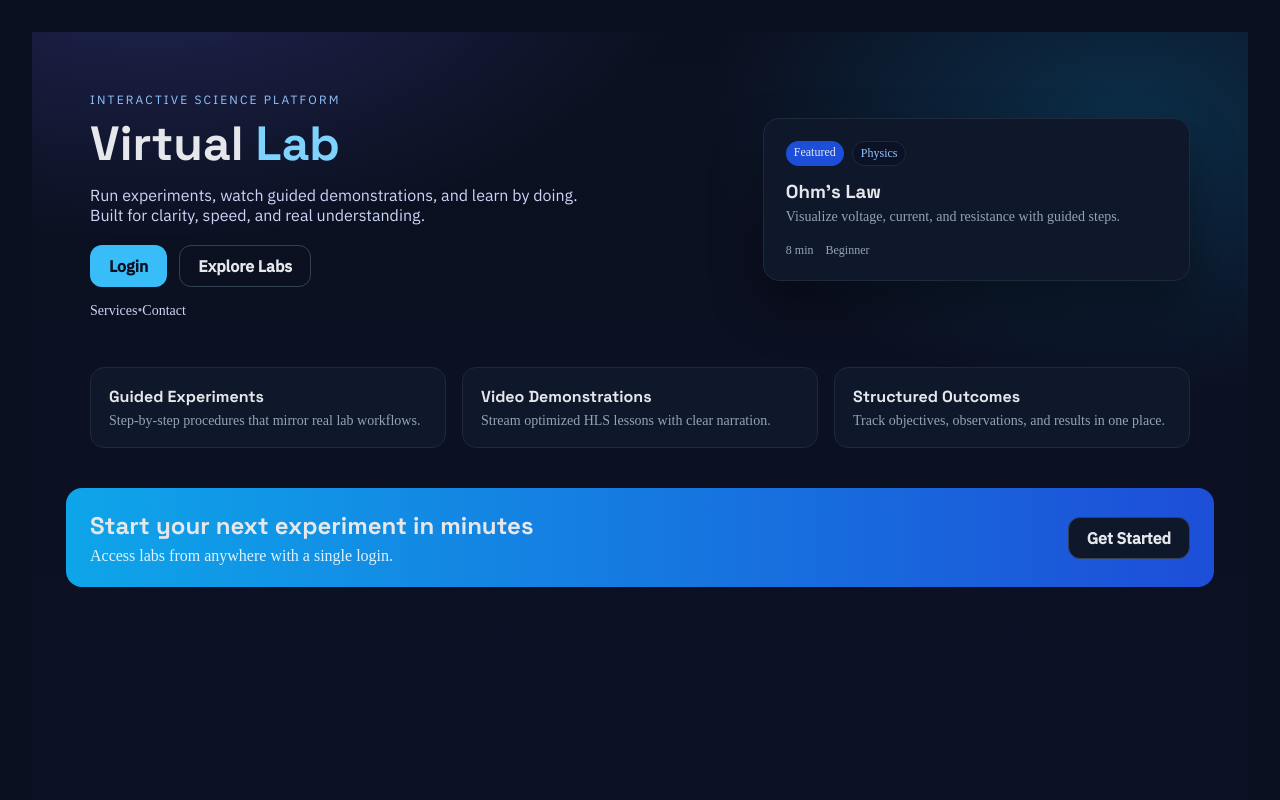
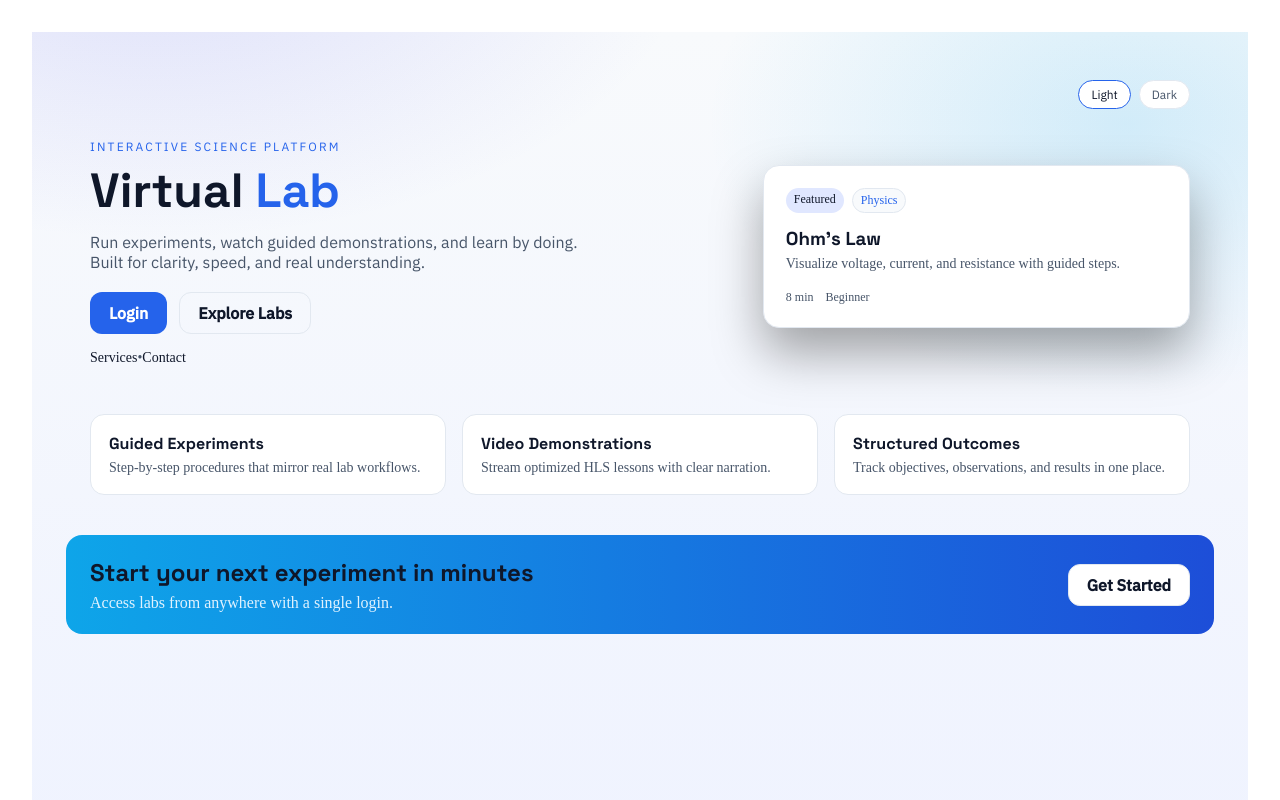
Before and after one commit to ashok-byte-singh/railway-nuxt-laravel-hls, a Nuxt app in the folder nuxt/: page / in a window 1280 px wide. Shown: the top 800 px of the page. Built offline with nearby package versions, Linux system fonts and the light colour scheme; no server answers.

Commit message:
commit block right click

```diff
--- a/nuxt/app/pages/index.vue
+++ b/nuxt/app/pages/index.vue
@@ -1,5 +1,43 @@
+<script setup>
+import { ref, onMounted, watch } from 'vue'
+
+const theme = ref('dark')
+
+onMounted(() => {
+  const stored = localStorage.getItem('vl-theme')
+  if (stored === 'light' || stored === 'dark') {
+    theme.value = stored
+  } else {
+    theme.value = window.matchMedia('(prefers-color-scheme: light)').matches ? 'light' : 'dark'
+  }
+})
+
+watch(theme, (val) => {
+  document.documentElement.dataset.theme = val
+  localStorage.setItem('vl-theme', val)
+})
+</script>
+
 <template>
   <div class="page">
+    <div class="theme-toggle">
+      <button
+        class="toggle-btn"
+        type="button"
+        :class="{ active: theme === 'light' }"
+        @click="theme = 'light'"
+      >
+        Light
+      </button>
+      <button
+        class="toggle-btn"
+        type="button"
+        :class="{ active: theme === 'dark' }"
+        @click="theme = 'dark'"
+      >
+        Dark
+      </button>
+    </div>
     <header class="hero">
       <div class="hero-copy">
         <p class="eyebrow">Interactive Science Platform</p>
@@ -62,18 +100,66 @@
 <style scoped>
 @import url('https://fonts.googleapis.com/css2?family=Space+Grotesk:wght@400;500;700&family=IBM+Plex+Sans:wght@400;500&display=swap');
 
-:global(body) {
-  background: #0b1020;
+:global(:root) {
+  --bg-1: #0b1020;
+  --bg-2: #0b1226;
+  --card: #0f172a;
+  --border: #1e293b;
+  --text: #e5e7eb;
+  --muted: #94a3b8;
+  --accent: #7dd3fc;
+  --btn: #38bdf8;
+  --btn-text: #0b1020;
+  --chip: #1d4ed8;
+  --chip-ghost: #0b1226;
+}
+
+:global(:root[data-theme='light']) {
+  --bg-1: #f8fafc;
+  --bg-2: #eef2ff;
+  --card: #ffffff;
+  --border: #e2e8f0;
+  --text: #0f172a;
+  --muted: #475569;
+  --accent: #2563eb;
+  --btn: #2563eb;
+  --btn-text: #ffffff;
+  --chip: #e0e7ff;
+  --chip-ghost: #f8fafc;
 }
 
 .page {
-  color: #e5e7eb;
+  color: var(--text);
   min-height: 100vh;
   padding: 48px 20px 72px;
   background:
-    radial-gradient(900px 500px at 10% -10%, rgba(99, 102, 241, 0.25), transparent 60%),
-    radial-gradient(700px 450px at 90% 10%, rgba(14, 165, 233, 0.2), transparent 60%),
-    linear-gradient(180deg, #0b1020 0%, #0b1226 100%);
+    radial-gradient(900px 500px at 10% -10%, rgba(99, 102, 241, 0.18), transparent 60%),
+    radial-gradient(700px 450px at 90% 10%, rgba(14, 165, 233, 0.16), transparent 60%),
+    linear-gradient(180deg, var(--bg-1) 0%, var(--bg-2) 100%);
+}
+
+.theme-toggle {
+  max-width: 1100px;
+  margin: 0 auto 18px;
+  display: flex;
+  justify-content: flex-end;
+  gap: 8px;
+}
+
+.toggle-btn {
+  border: 1px solid var(--border);
+  background: var(--card);
+  color: var(--muted);
+  padding: 6px 12px;
+  border-radius: 999px;
+  cursor: pointer;
+  font-family: "IBM Plex Sans", sans-serif;
+  font-size: 12px;
+}
+
+.toggle-btn.active {
+  color: var(--text);
+  border-color: var(--accent);
 }
 
 .hero {
@@ -97,17 +183,17 @@
   letter-spacing: 0.18em;
   text-transform: uppercase;
   font-size: 12px;
-  color: #93c5fd;
+  color: var(--accent);
 }
 
 .accent {
-  color: #7dd3fc;
+  color: var(--accent);
 }
 
 .subhead {
   font-family: "IBM Plex Sans", sans-serif;
   font-size: 16px;
-  color: #cbd5f5;
+  color: var(--muted);
   max-width: 520px;
 }
 
@@ -128,36 +214,36 @@
 }
 
 .btn.primary {
-  background: #38bdf8;
-  color: #0b1020;
+  background: var(--btn);
+  color: var(--btn-text);
 }
 
 .btn.ghost {
   background: transparent;
-  color: #e5e7eb;
-  border-color: #334155;
+  color: var(--text);
+  border-color: var(--border);
 }
 
 .btn.dark {
-  background: #0f172a;
-  color: #e5e7eb;
-  border: 1px solid #334155;
+  background: var(--card);
+  color: var(--text);
+  border: 1px solid var(--border);
 }
 
 .quick-links {
   margin-top: 16px;
   font-size: 14px;
-  color: #94a3b8;
+  color: var(--muted);
 }
 
 .quick-links a {
-  color: #cbd5f5;
+  color: var(--text);
   text-decoration: none;
 }
 
 .hero-card {
-  background: #0f172a;
-  border: 1px solid #1e293b;
+  background: var(--card);
+  border: 1px solid var(--border);
   border-radius: 16px;
   padding: 22px;
   box-shadow: 0 25px 50px rgba(0, 0, 0, 0.35);
@@ -172,14 +258,14 @@
 .chip {
   padding: 4px 8px;
   border-radius: 999px;
-  background: #1d4ed8;
+  background: var(--chip);
   font-size: 12px;
 }
 
 .chip.ghost {
-  background: #0b1226;
-  border: 1px solid #1e293b;
-  color: #93c5fd;
+  background: var(--chip-ghost);
+  border: 1px solid var(--border);
+  color: var(--accent);
 }
 
 .hero-card h3 {
@@ -188,7 +274,7 @@
 }
 
 .hero-card p {
-  color: #94a3b8;
+  color: var(--muted);
   margin: 0 0 18px;
   font-size: 14px;
 }
@@ -197,7 +283,7 @@
   display: flex;
   gap: 12px;
   font-size: 12px;
-  color: #94a3b8;
+  color: var(--muted);
 }
 
 .grid {
@@ -209,8 +295,8 @@
 }
 
 .panel {
-  background: #0f172a;
-  border: 1px solid #1e293b;
+  background: var(--card);
+  border: 1px solid var(--border);
   border-radius: 14px;
   padding: 18px;
 }
@@ -222,7 +308,7 @@
 
 .panel p {
   margin: 0;
-  color: #94a3b8;
+  color: var(--muted);
   font-size: 14px;
 }
 
```
